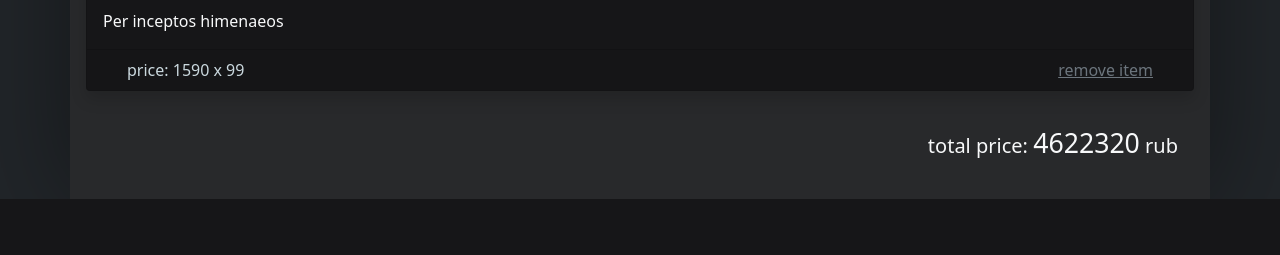
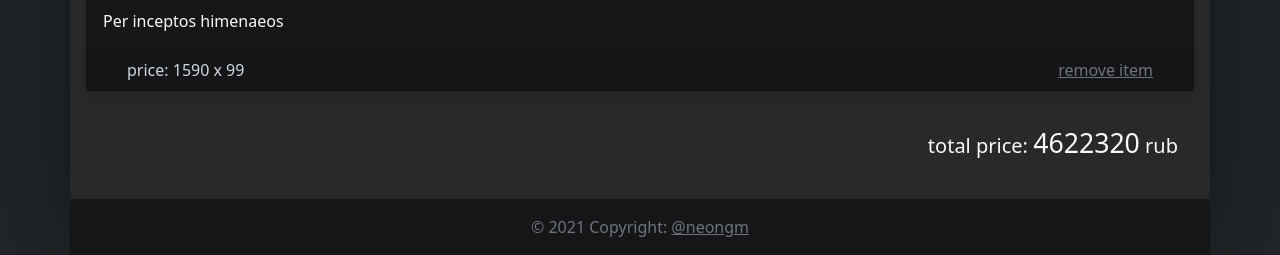
Before and after one commit to neongm/lorem-store, a Django app: page /cart in a window 1280 px wide. Shown: the part 917-1172 px from the top of the page. Before the commit the page ends 1116 px from the top, so only its background shows below. Run offline with Django 3.2, Linux system fonts and the light colour scheme; a user stored in the database is signed in; data comes from the database, SQL or seed files in the repository; both versions use the stored data as it was after the commit; some libraries are stand-ins or nearby versions.

Commit message:
added copyright sign at the bottom

```diff
--- a/templates/layout.html
+++ b/templates/layout.html
@@ -63,9 +63,15 @@
     {% block content %}
 
     {% endblock %}
+
+    <div class="text-center text-muted p-3">
+        © 2021 Copyright:
+        <a class="text-muted" href="https://github.com/neongm">@neongm</a>
+    </div>
 </div>
 
 
 <script src="{% static 'js/bootstrap.bundle.js' %}"></script>
+
 </body>
 </html>
```
Also changed, not shown: db.sqlite3.
